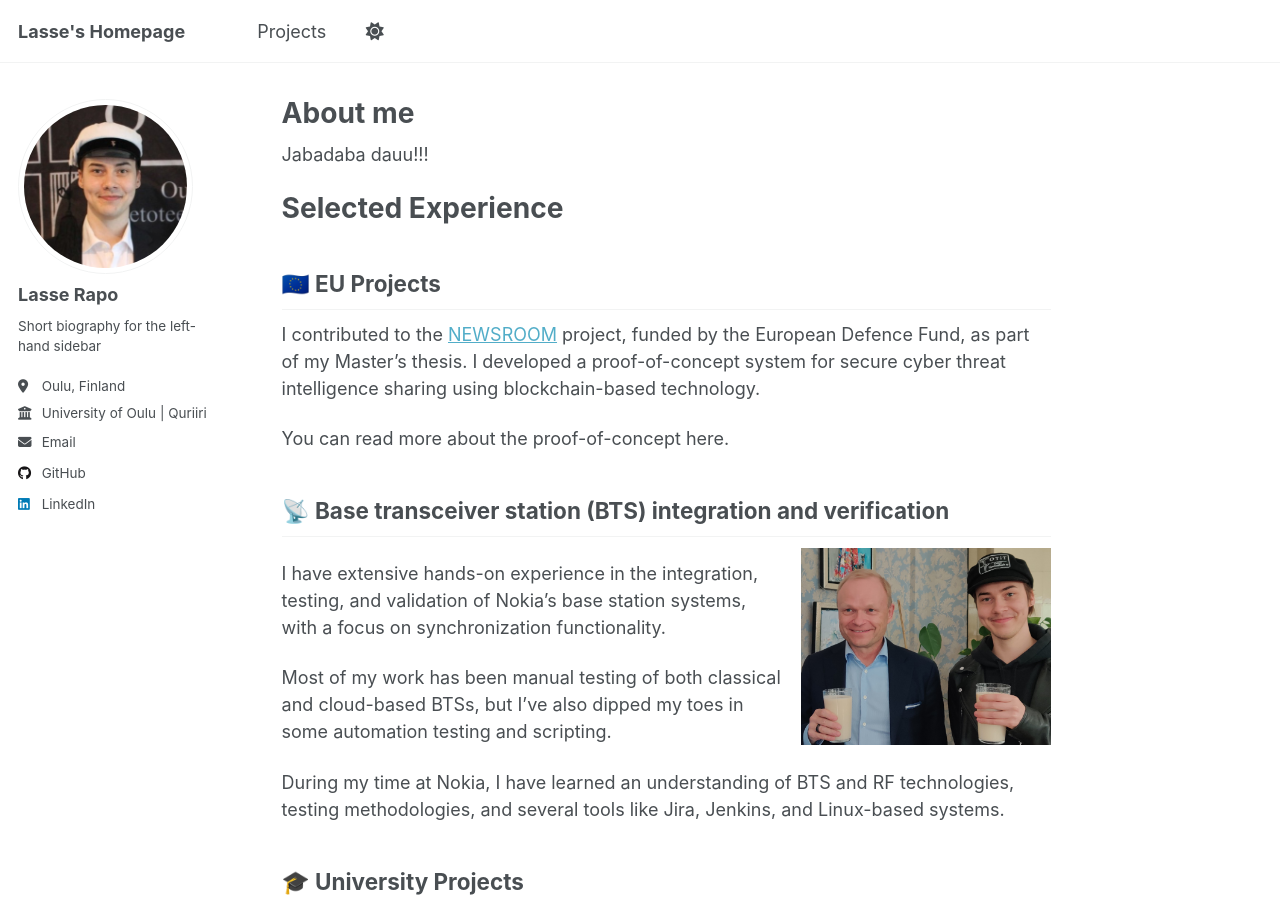
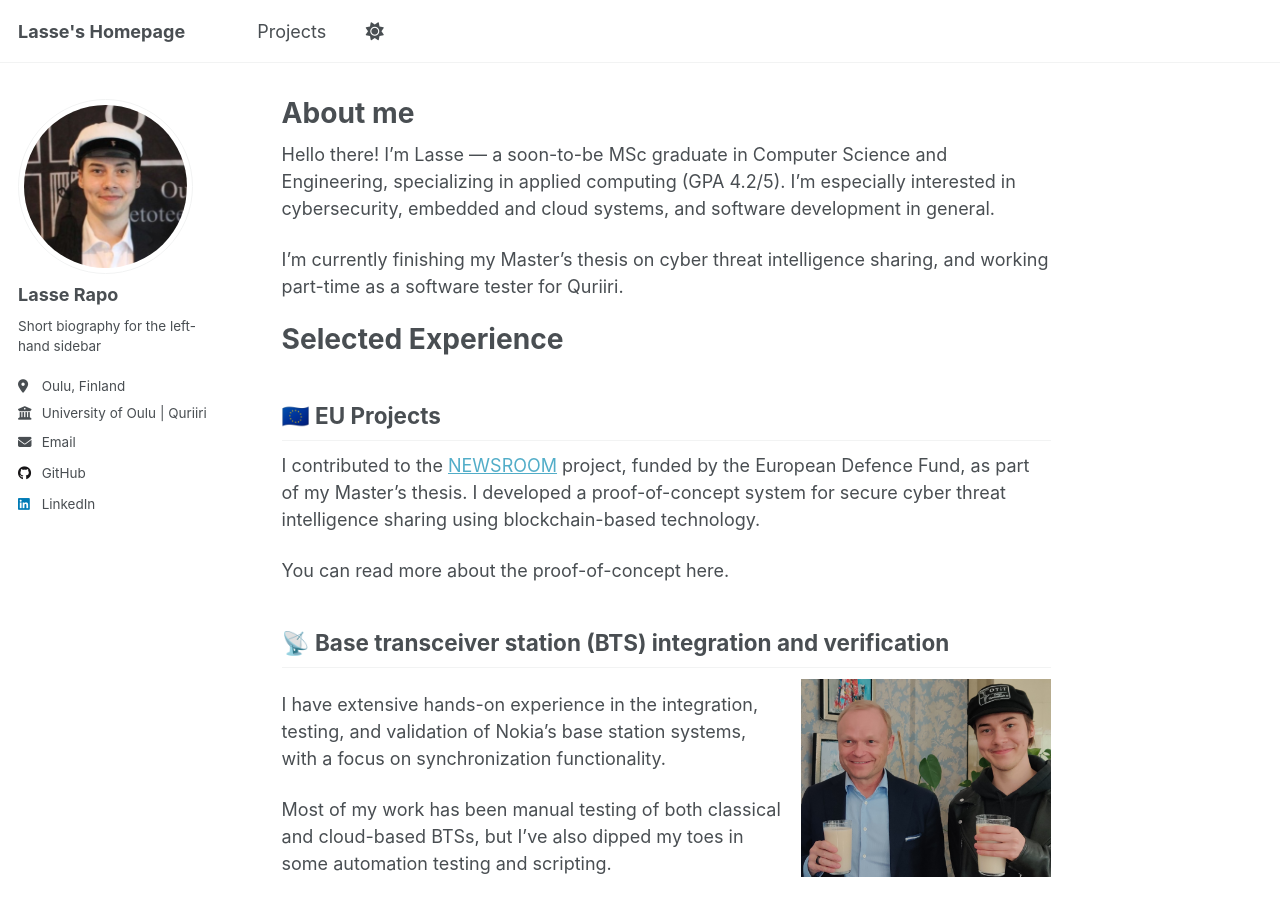
Before and after one commit to LasseRapo/lasserapo.github.io, a Jekyll site: the page built from _pages/about.md, in a window 1280 px wide and 900 px high. Built offline with Jekyll 4.4.1, drawn with Linux system fonts in a browser that asks for light colours; a script that is not in the unit is left out.

Commit message:
Update about.md

```diff
--- a/_pages/about.md
+++ b/_pages/about.md
@@ -8,7 +8,9 @@ redirect_from:
 ---
 
 
-Jabadaba dauu!!!
+Hello there! I'm Lasse — a soon-to-be MSc graduate in Computer Science and Engineering, specializing in applied computing (GPA 4.2/5). I'm especially interested in cybersecurity, embedded and cloud systems, and software development in general.
+
+I'm currently finishing my Master's thesis on cyber threat intelligence sharing, and working part-time as a software tester for Quriiri.
 
 # Selected Experience
 
```
